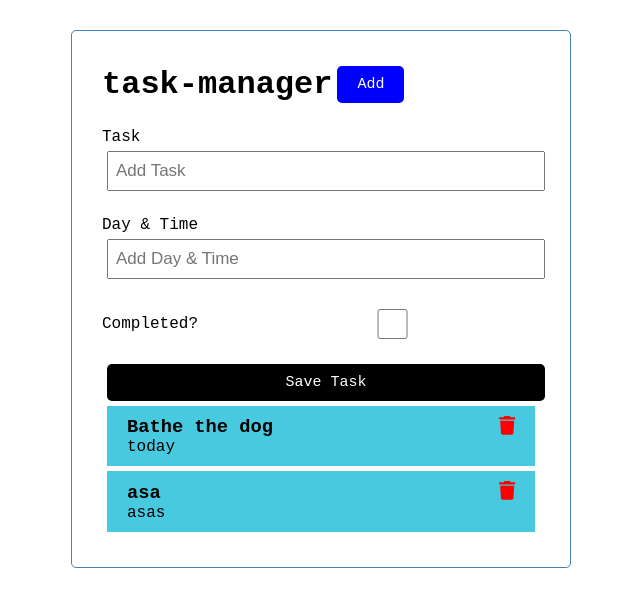
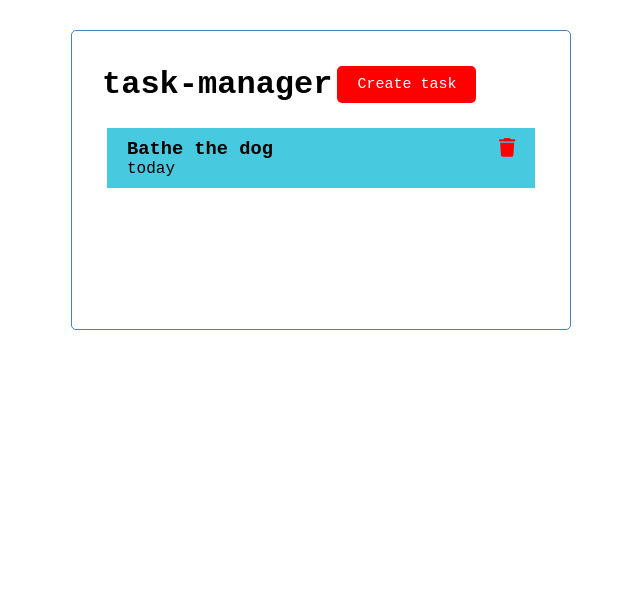
Before and after one commit to Walterhart/Task-Manager-Angular, an Angular app in the folder task-manager/: page / in a window 1280 px wide. Shown: the top 606 px of the page, without its empty margins (319-959 px from the left). Built offline with nearby package versions, Linux system fonts and the light colour scheme; data requests are answered from the project's data file.

Commit message:
Add feature to open form to add task

```diff
--- a/task-manager/db.json
+++ b/task-manager/db.json
@@ -5,12 +5,6 @@
       "text": "Bathe the  dog",
       "day": "today",
       "completed": false
-    },
-    {
-      "text": "asa",
-      "day": "asas",
-      "completed": false,
-      "id": 3
     }
   ]
 }
--- a/task-manager/src/app/component/add-task/add-task.component.html
+++ b/task-manager/src/app/component/add-task/add-task.component.html
@@ -1,4 +1,4 @@
-<form  (ngSubmit)="submit()">
+<form *ngIf ="showAddTask"  (ngSubmit)="submit()">
     <div class="form-control">
       <label for="text">Task</label>
       <input
--- a/task-manager/src/app/component/add-task/add-task.component.ts
+++ b/task-manager/src/app/component/add-task/add-task.component.ts
@@ -1,5 +1,7 @@
 import { Component, OnInit, Output, EventEmitter } from '@angular/core';
 import { Task } from '../../Task';
+import { Subscription } from 'rxjs';
+import { UiService } from '../../services/ui.service';
 
 @Component({
   selector: 'app-add-task',
@@ -11,9 +13,13 @@ export class AddTaskComponent implements OnInit {
   text!: string;
   day!: string;
   completed: boolean = false;
+  showAddTask!: boolean ;
+  subscription!: Subscription;
 
 
-  constructor() {}
+  constructor(private uiService: UiService) {
+    this.subscription = this.uiService.toggle().subscribe(vaule => this.showAddTask = vaule);
+  }
 
   ngOnInit(): void {}
 
@@ -31,7 +37,6 @@ export class AddTaskComponent implements OnInit {
 
     this.addTask.emit(newTask);
 
-    // clear form on submit
     this.text = '';
     this.day = '';
     this.completed = false;
--- a/task-manager/src/app/component/header/header.component.html
+++ b/task-manager/src/app/component/header/header.component.html
@@ -1,4 +1,4 @@
 <header>
     <h1>{{title}}</h1>
-    <app-button color="blue" text ="Add" (btnClick)="toggleAddTask()"></app-button>
+    <app-button color="{{showAddTask ? 'red' : 'green'}}" text ="{{showAddTask ? 'Create task' : 'Close Form'}}" (btnClick)="toggleAddTask()"></app-button>
 </header>
--- a/task-manager/src/app/component/header/header.component.ts
+++ b/task-manager/src/app/component/header/header.component.ts
@@ -1,4 +1,6 @@
 import { Component } from '@angular/core';
+import { UiService } from '../../services/ui.service'
+import { Subscription } from 'rxjs';
 
 @Component({
   selector: 'app-header',
@@ -7,11 +9,16 @@ import { Component } from '@angular/core';
 })
 export class HeaderComponent {
   title: string  = 'task-manager';
-  constructor() { }
+  showAddTask: boolean = true;
+  subscription!: Subscription;
+
+  constructor(private uiService : UiService) {
+    this.subscription = this.uiService.toggle().subscribe(vaule => this.showAddTask = vaule);
+  }
   ngOnInit(): void { }
 
   toggleAddTask(){
-    console.log('toggle');
+    this.uiService.toggleAddedTask();
   }
 
 }
--- a/task-manager/src/app/component/tasks/tasks.component.ts
+++ b/task-manager/src/app/component/tasks/tasks.component.ts
@@ -3,7 +3,7 @@
 */
 import { Component, OnInit } from '@angular/core';
 import { Task } from '../../Task';
-import { TaskService } from '../services/task.service';
+import { TaskService } from '../../services/task.service';
 
 
 @Component({
--- a/task-manager/src/app/component/services/task.service.ts
+++ b/task-manager/src/app/services/task.service.ts
@@ -2,7 +2,7 @@
   Api handler that follows crud
 */
 import { Injectable } from '@angular/core';
-import { Task } from '../../Task';
+import { Task } from '../Task';
 import { Observable} from 'rxjs';
 import {HttpClient, HttpHeaders} from '@angular/common/http';
 
--- /dev/null
+++ b/task-manager/src/app/services/ui.service.ts
@@ -0,0 +1,21 @@
+import { Injectable } from '@angular/core';
+import { Observable, Subject } from 'rxjs';
+Observable
+@Injectable({
+  providedIn: 'root'
+})
+export class UiService {
+
+  private showAddedAtask: boolean = false;
+  private subject = new Subject<any>();
+
+  constructor() { }
+  toggleAddedTask(): void {
+    this.showAddedAtask =!this.showAddedAtask;
+    this.subject.next(this.showAddedAtask);
+  }
+
+  toggle(): Observable<any> {
+    return this.subject.asObservable();
+  }
+}
```
Also changed, not shown: 2 other files (tests, documents, lock files or other folders).
